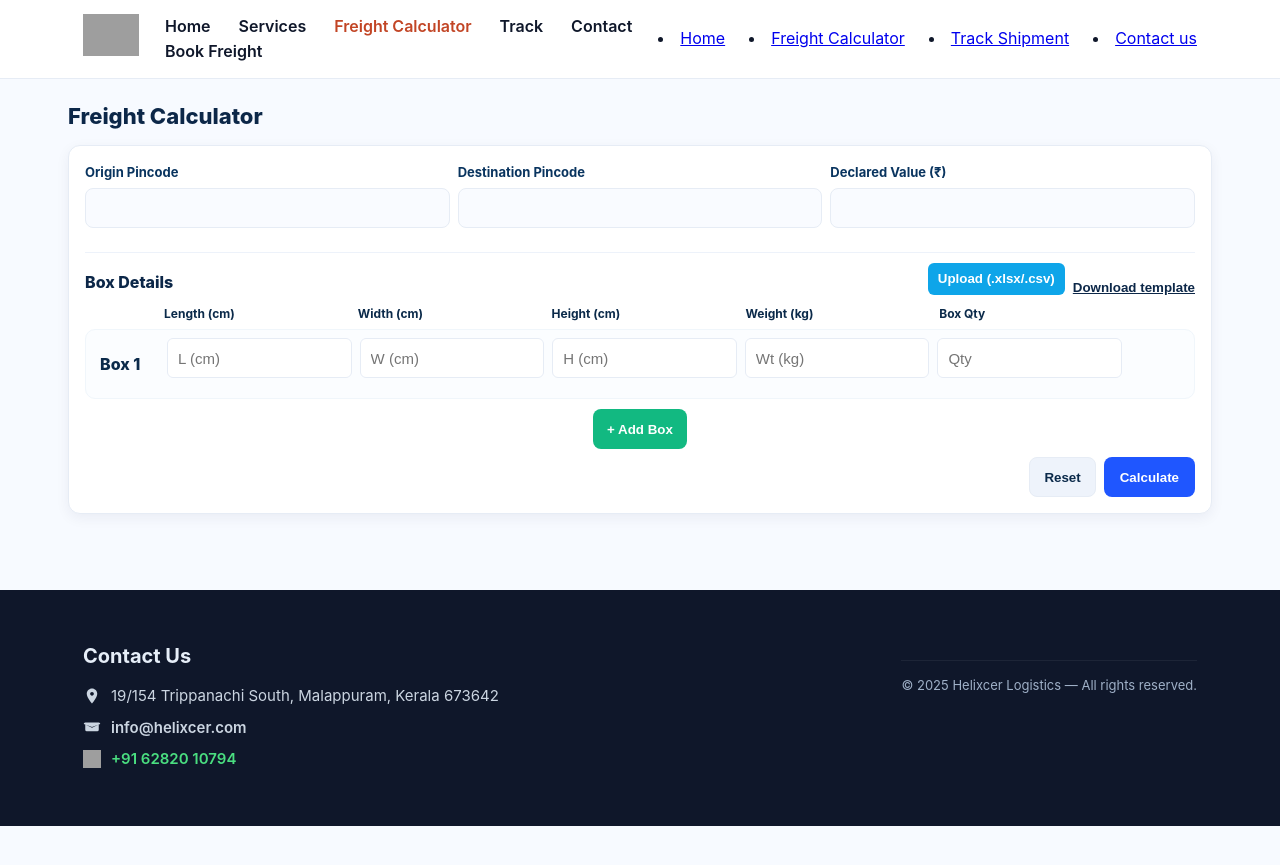
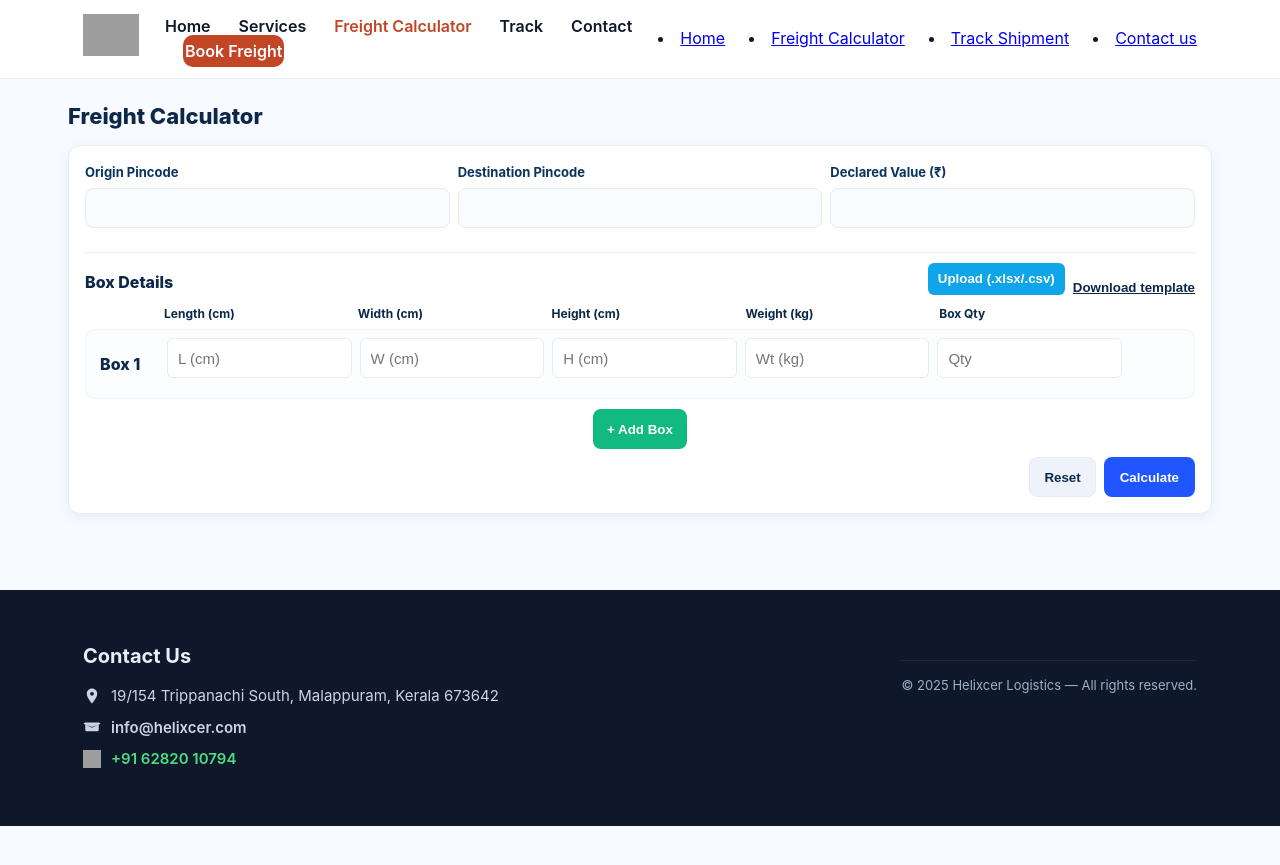
Before and after one commit to nisaran/helixcer-logistics, a Jekyll site: the page built from calculator/index.html, in a window 1280 px wide. Shown: the top 865 px of the page. Built offline with Jekyll 4.4.1, drawn with Linux system fonts in a browser that asks for light colours; grey boxes are pictures that could not be loaded.

Commit message:
Update style.css

```diff
--- a/assets/css/style.css
+++ b/assets/css/style.css
@@ -196,6 +196,37 @@ body.show-menu .hamburger .bottom{transform:translateY(0) rotate(-45deg)}
   body.show-menu nav.nav a.active{color:var(--accent) !important}
 }
 
+
+/* BOOK FREIGHT BUTTON (Desktop + Mobile) */
+.book-btn {
+  background: #C24525;
+  color: #fff !important;
+  padding: 10px 18px;
+  border-radius: 10px;
+  font-weight: 700;
+  text-decoration: none;
+  margin-left: 20px;
+  white-space: nowrap;
+  transition: background .25s ease, transform .2s ease;
+}
+
+.book-btn:hover {
+  background: #a03b21;
+  transform: translateY(-2px);
+}
+
+/* Mobile — move below menu items */
+@media (max-width: 820px) {
+  nav.nav {
+    padding-bottom: 30px;
+  }
+  .book-btn {
+    display: block;
+    margin: 16px 0 0 0;
+    width: fit-content;
+  }
+}
+
 /* -----------------------
    HEADER SHADOW ON SCROLL
 ------------------------*/
```
